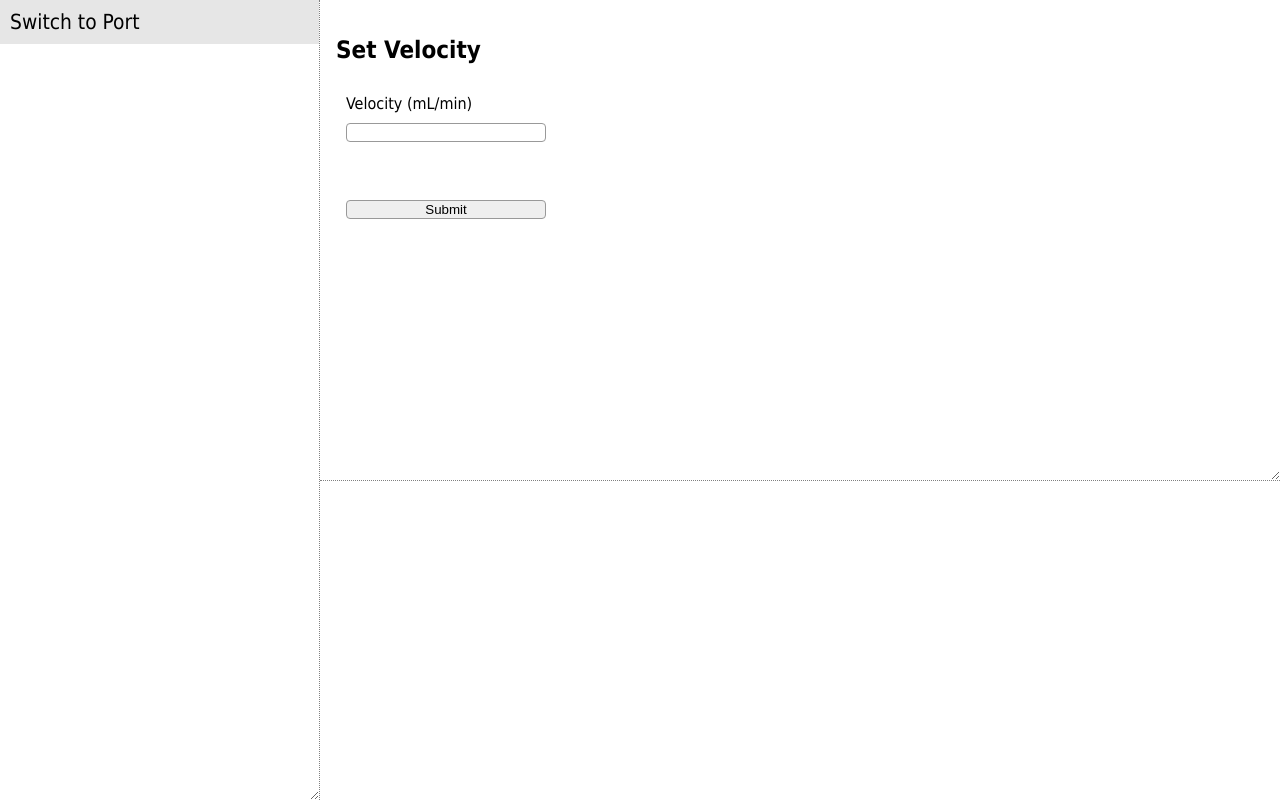
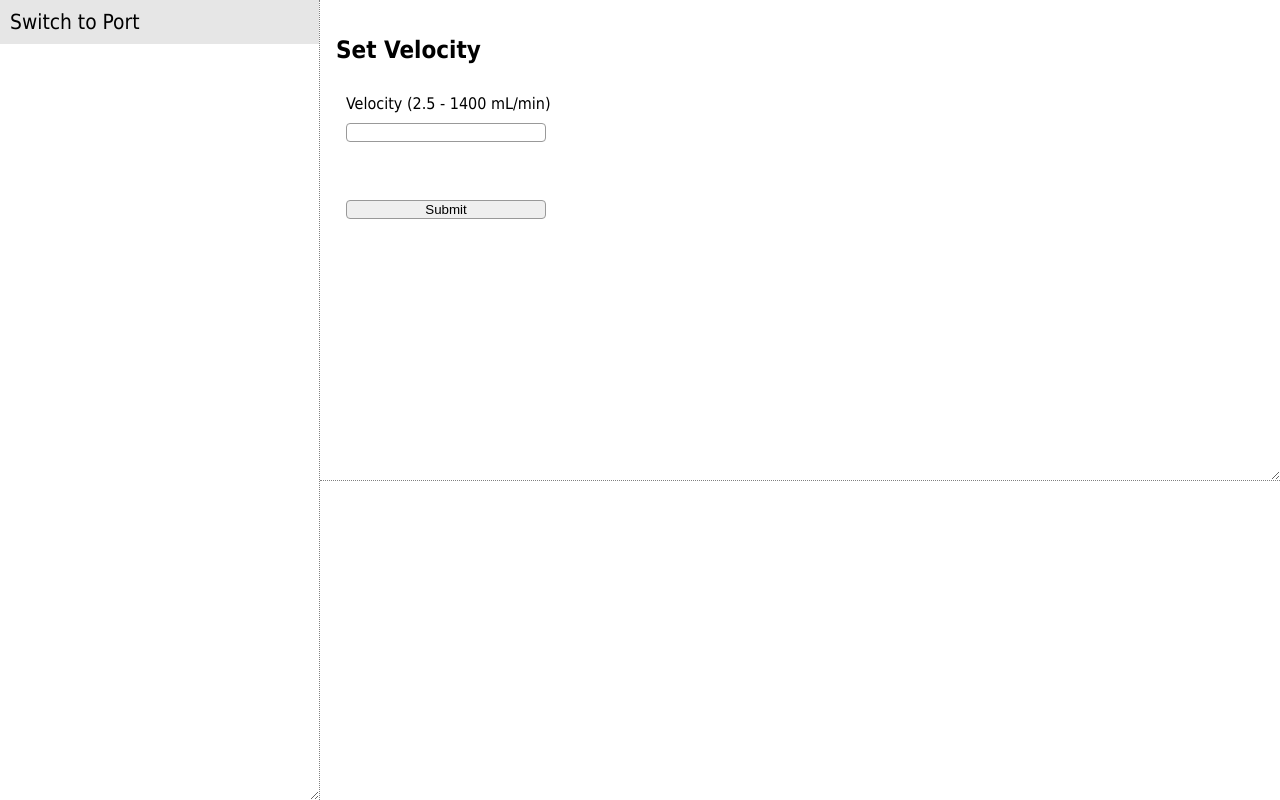
Before and after one commit to armobob74/pman, a Flask app: page /aurora-pump/set-velocity in a window 1280 px wide. Run offline with Flask 3, Linux system fonts and the light colour scheme.

Commit message:
added velocity guidelines

```diff
--- a/PMAN_Server_Flask/website/templates/aurora-pump/set-velocity.html
+++ b/PMAN_Server_Flask/website/templates/aurora-pump/set-velocity.html
@@ -1,7 +1,7 @@
 {% extends "layout.html" %} {% block head%} {% endblock %} {% block content%}
 <h2>Set Velocity</h2>
 <form id="velocityform">
-  <label for="velocity">Velocity (mL/min)</label>
+  <label for="velocity">Velocity (2.5 - 1400 mL/min)</label>
   <input type="text" id="velocity" name="velocity"><br><br>
   <input type="submit" value="Submit">
 </form>
```
